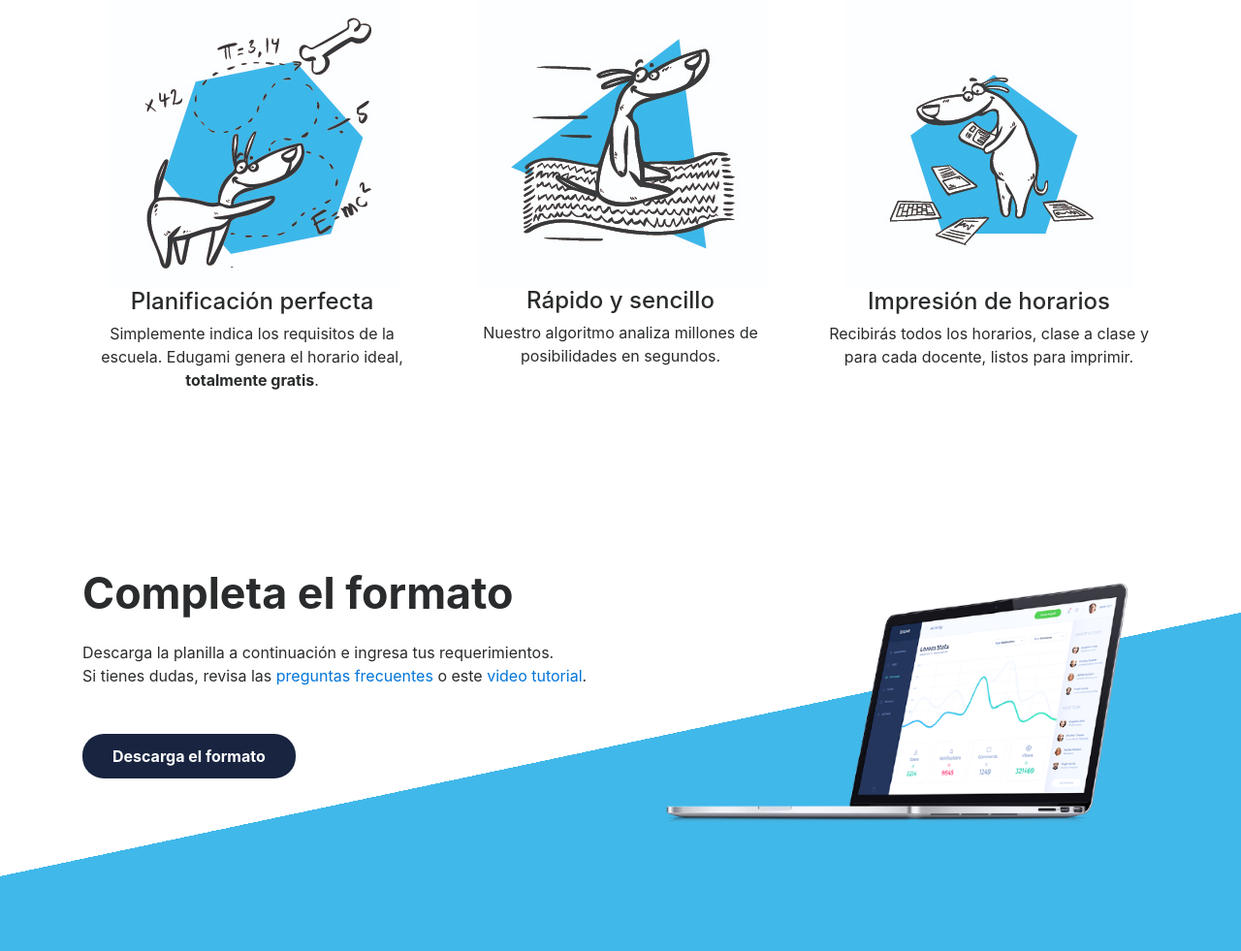
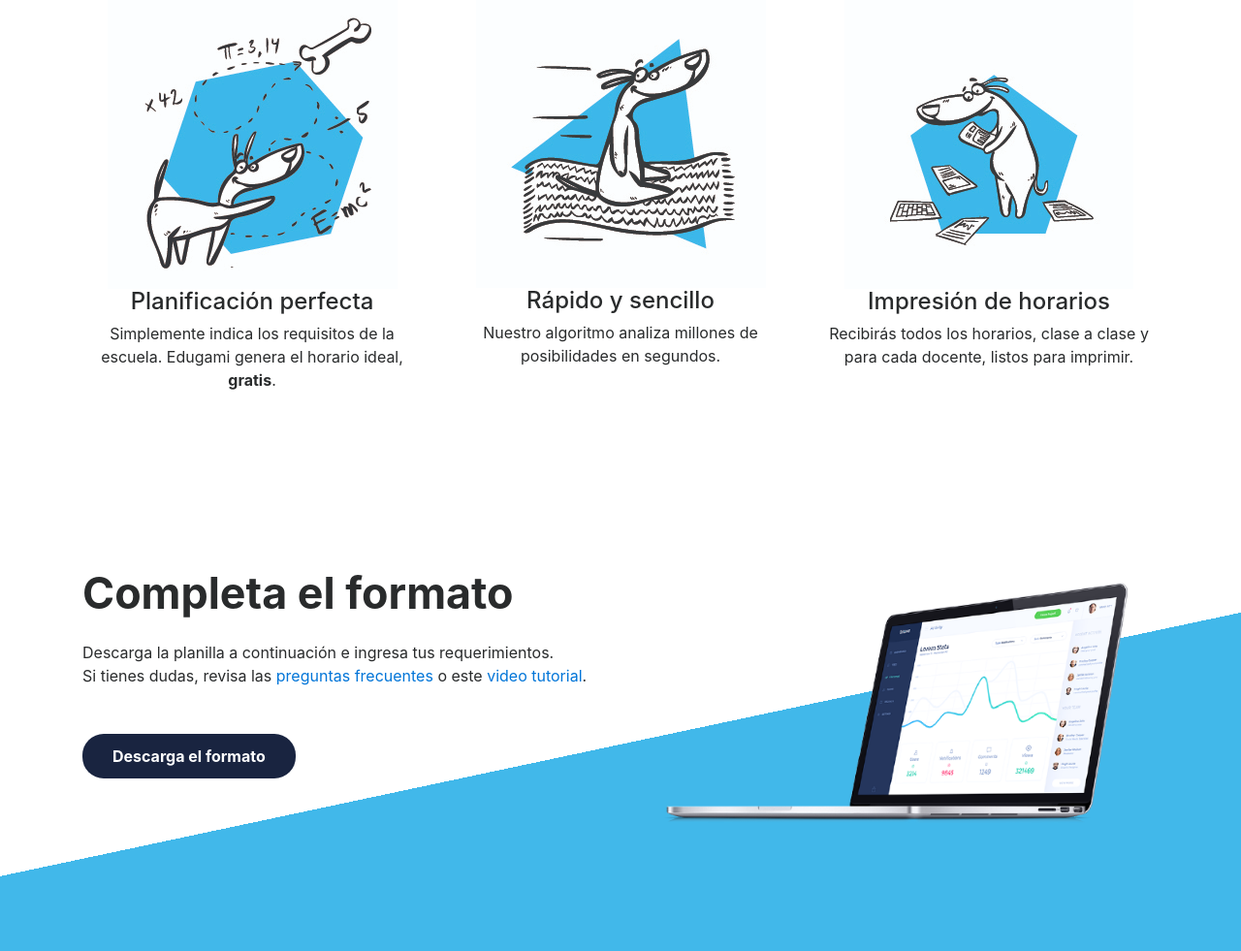
Before and after one commit to brainforwarding/quantsite, a Django app: page / in a window 1280 px wide. Shown: the part 830-1811 px from the top of the page at 97% size. Run offline with Django 3.2, Linux system fonts and the light colour scheme; some libraries are stand-ins or nearby versions.

Commit message:
ajustes a dibujos 2

```diff
--- a/quantsite_app/templates/quantsite_app/index.html
+++ b/quantsite_app/templates/quantsite_app/index.html
@@ -53,7 +53,7 @@
             <div data-aos="fade-up" data-aos-delay="0" data-aos-duration="1000" data-aos-once="true" class="col-md-4 text-center">
                 <img src="{% static 'img/planificacion.jpg' %}" alt="Planificacion-perfecta" class="mx-auto">
                 <h4>Planificación perfecta</h4>
-                <p>Simplemente indica los requisitos de la escuela. Edugami genera el horario ideal, <b>totalmente gratis</b>.</p>
+                <p>Simplemente indica los requisitos de la escuela. Edugami genera el horario ideal, <b>gratis</b>.</p>
             </div>
             <div data-aos="fade-up" data-aos-delay="200" data-aos-duration="1000" data-aos-once="true" class="col-md-4 text-center">
                 <img src="{% static 'img/rapido.jpg' %}" alt="Rapido-y-sencillo" class="mx-auto">
```
Also changed, not shown: quantsite_app/static/img/banner-bk.jpg (renamed from quantsite_app/static/img/bannerbk.jpg).
